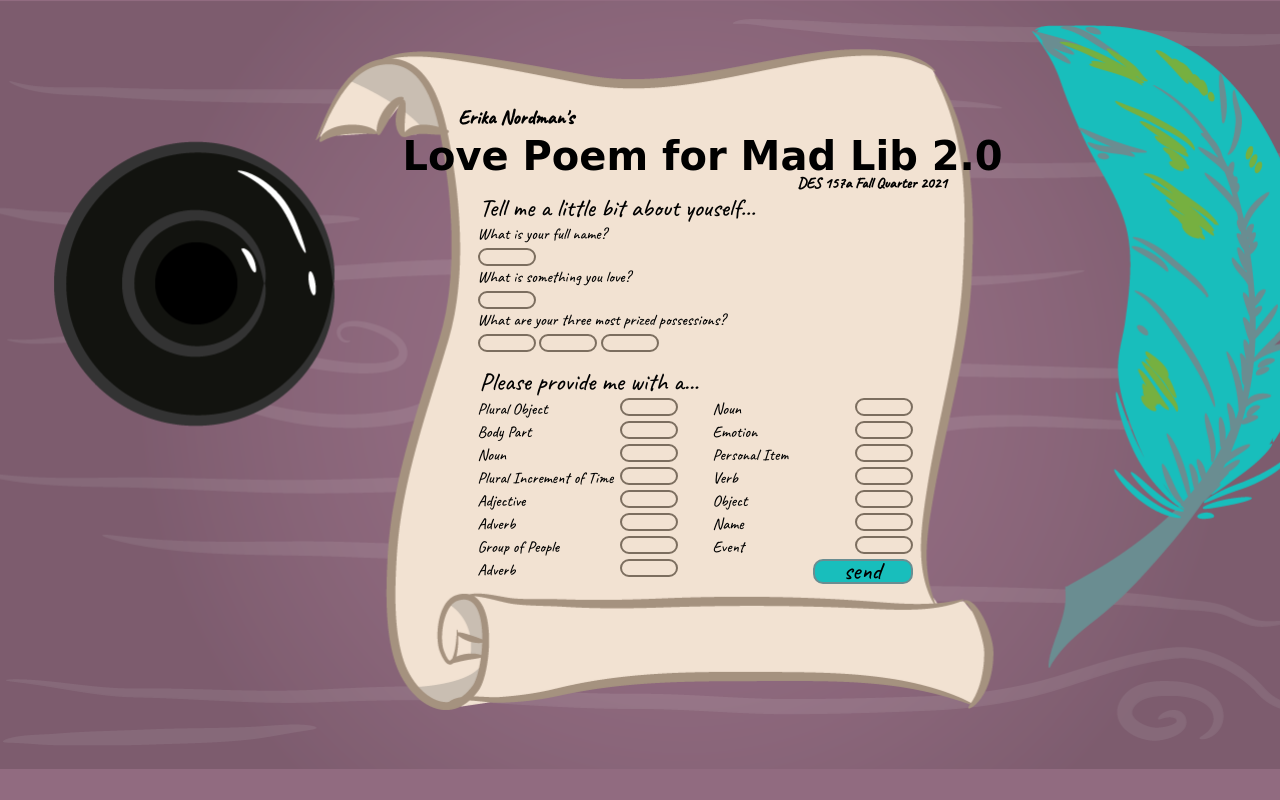
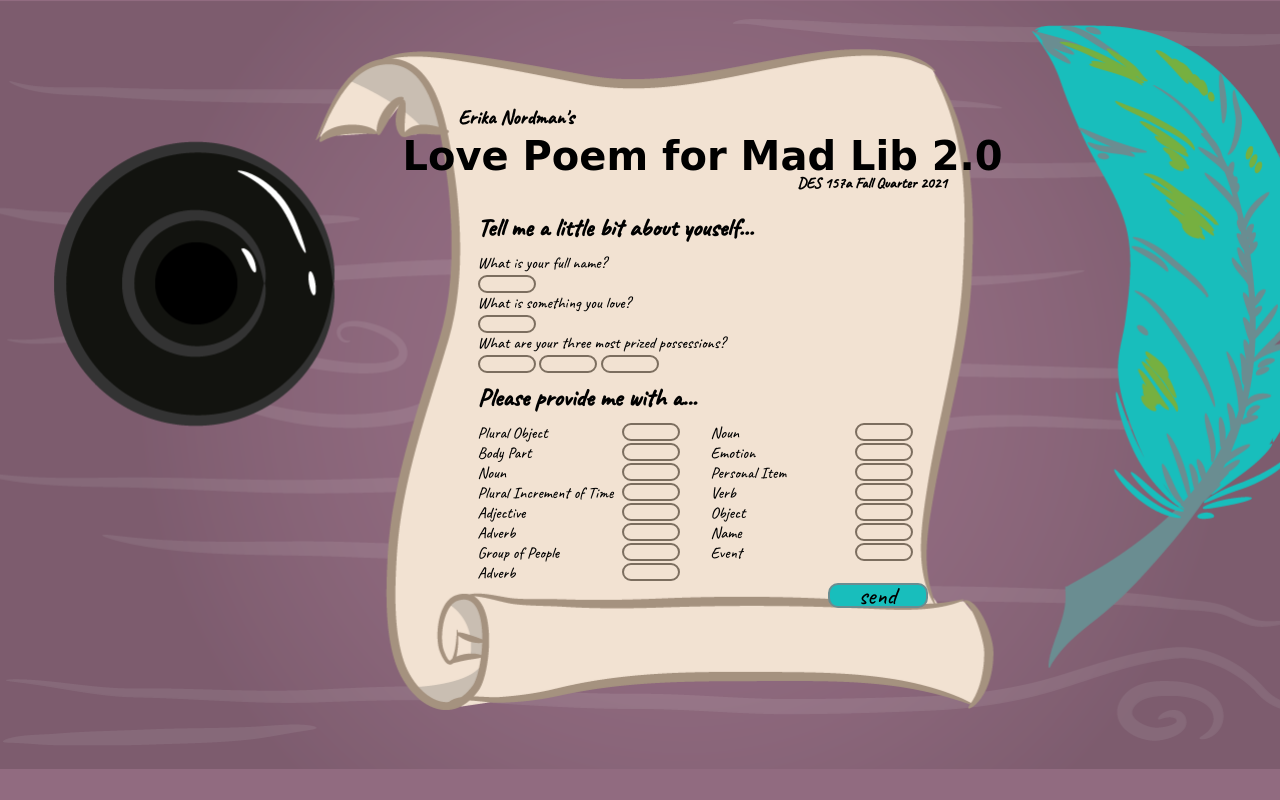
Before and after one commit to turnesol/turnesol.github.io, a plain HTML site: page des157a/madLibs2.0/index.html in a window 1280 px wide. Shown: the top 800 px of the page. Drawn offline with Linux system fonts and the light colour scheme; a web font is replaced by a local one.

Commit message:
home page created

```diff
--- a/des157a/madLibs2.0/index.html
+++ b/des157a/madLibs2.0/index.html
@@ -23,10 +23,11 @@
         <h2 id="date">DES 157a Fall Quarter 2021</h2>
     </header>
     <main>
-        <fieldset id="bigQestions">
+        <fieldset>
 
-            <legend for="yourName">Tell me a little bit about youself...</legend>
-            <form id="longForm">
+            <form id="madLibs">
+                <article>
+                    <h3>Tell me a little bit about youself...</h3>
                     <!-- yourName -->
                     <label for="yourName">What is your full name?</label>
                     <br>
@@ -42,91 +43,101 @@
                     <!-- threePrzdPoses -->
                     <label for="threePrzdPoses">What are your three most prized possessions?</label>
                     <br>
-                <input type="text" name="threePrzdPoses1" id="threePrzdPoses" required>
+                    <input type="text" name="threePrzdPoses1" id="threePrzdPoses1" required>
 
-                <input type="text" name="threePrzdPoses" id="threePrzdPoses" required>
+                    <input type="text" name="threePrzdPoses2" id="threePrzdPoses2" required>
 
-                <input type="text" name="threePrzdPoses" id="threePrzdPoses" required>
+                    <input type="text" name="threePrzdPoses3" id="threePrzdPoses3" required>
+                </article>
+
+                <!-- second half of form here -->
+
+                <article>
+                    <h3>Please provide me with a...</h3>
+
+                    <div id="secondQs">
+                        <!-- plurObject1 -->
+                        <label for="plurObject1">Plural Object</label>
+                        <input type="text" name="plurObject1" id="plurObject1" class="shortForm" required>
+                        <br>
+
+                        <!-- bodyPart2 -->
+                        <label for="bodyPart2">Body Part</label>
+                        <input type="text" name="bodyPart2" id="bodyPart2" class="shortForm" required>
+                        <br>
+
+                        <!-- noun3 -->
+                        <label for="noun3">Noun</label>
+                        <input type="text" name="noun3" id="noun3" class="shortForm" required>
+                        <br>
+
+                        <!-- plurIncrmntTime4 -->
+                        <label for="plurIncrmntTime4">Plural Increment of Time</label>
+                        <input type="text" name="plurIncrmntTime4" id="plurIncrmntTime4" class="shortForm" required>
+                        <br>
+
+                        <!-- adj5 -->
+                        <label for="adj5">Adjective</label>
+                        <input type="text" name="adj5" id="adj5" class="shortForm" required>
+                        <br>
+
+                        <!-- adv6 -->
+                        <label for="adv6">Adverb</label>
+                        <input type="text" name="adv6" id="adv6" class="shortForm" required>
+                        <br>
+
+                        <!-- groupOfPpl7 -->
+                        <label for="groupOfPpl7">Group of People</label>
+                        <input type="text" name="groupOfPpl7" id="groupOfPpl7" class="shortForm" required>
+                        <br>
+
+                        <!-- adv8 -->
+                        <label for="adv8">Adverb</label>
+                        <input type="text" name="adv8" id="adv8" class="shortForm" required>
+                        <br>
+
+                        <!-- noun9 -->
+                        <label for="noun9">Noun</label>
+                        <input type="text" name="noun9" id="noun9" class="shortForm" required>
+                        <br>
+
+                        <!-- emo10 -->
+                        <label for="emo10">Emotion</label>
+                        <input type="text" name="emo10" id="emo10" class="shortForm" required>
+                        <br>
+
+                        <!-- personalItem11 -->
+                        <label for="personalItem11">Personal Item</label>
+                        <input type="text" name="personalItem11" id="personalItem11" class="shortForm" required>
+                        <br>
+
+                        <!-- verb12 -->
+                        <label for="verb12">Verb</label>
+                        <input type="text" name="verb12" id="verb12" class="shortForm" required>
+                        <br>
+
+                        <!-- object13 -->
+                        <label for="object13">Object</label>
+                        <input type="text" name="object13" id="object13" class="shortForm" required>
+                        <br>
+
+                        <!-- name14 -->
+                        <label for="name14">Name</label>
+                        <input type="text" name="name14" id="name14" class="shortForm" required>
+                        <br>
+
+                        <!-- event15 -->
+                        <label for="event15">Event</label>
+                        <input type="text" name="event15" id="event15" class="shortForm" required>
+
+                    </div>
+
+                </article>
+
+                <input id="sendBtn" class="open" type="submit" value="send">
 
             </form>
 
-        </fieldset>
-
-        <fieldset id="wordInput">
-
-            <legend for=shortForm>Please provide me with a...</legend>
-            <form id="shortForm">
-                <!-- plurObject1 -->
-                <label for="plurObject1">Plural Object</label>
-                <input type="text" name="plurObject1" id="plurObject1" required>
-                <br>
-                <!-- bodyPart2 -->
-                <label for="bodyPart2">Body Part</label>
-                <input type="text" name="bodyPart2" id="bodyPart2" required>
-                <br>
-                <!-- noun3 -->
-                <label for="noun3">Noun</label>
-                <input type="text" name="noun3" id="noun3" required>
-                <br>
-                <!-- plurIncrmntTime4 -->
-                <label for="plurIncrmntTime4">Plural Increment of Time</label>
-                <input type="text" name="plurIncrmntTime4" id="plurIncrmntTime4" required>
-                <br>
-                <!-- adj5 -->
-                <label for="adj5">Adjective</label>
-                <input type="text" name="adj5" id="adj5" required>
-                <br>
-                <!-- adv6 -->
-                <label for="adv6">Adverb</label>
-                <input type="text" name="adv6" id="adv6" required>
-                <br>
-                <!-- groupOfPpl7 -->
-                <label for="groupOfPpl7">Group of People</label>
-                <input type="text" name="groupOfPpl7" id="groupOfPpl7" required>
-                <br>
-                <!-- adv8 -->
-                <label for="adv8">Adverb</label>
-                <input type="text" name="adv8" id="adv8" required>
-                <br>
-                <!-- noun9 -->
-                <label for="noun9">Noun</label>
-                <input type="text" name="noun9" id="noun9" required>
-                <br>
-                <!-- emo10 -->
-                <label for="emo10">Emotion</label>
-                <input type="text" name="emo10" id="emo10" required>
-                <br>
-                <!-- personalItem11 -->
-                <label for="personalItem11">Personal Item</label>
-                <input type="text" name="personalItem11" id="personalItem11" required>
-                <br>
-                <!-- verb12 -->
-                <label for="verb12">Verb</label>
-                <input type="text" name="verb12" id="verb12" required>
-                <br>
-                <!-- object13 -->
-                <label for="object13">Object</label>
-                <input type="text" name="object13" id="object13" required>
-                <br>
-                <!-- name14 -->
-                <label for="name14">Name</label>
-                <input type="text" name="name14" id="name14" required>
-                <br>
-                <!-- event15 -->
-                <label for="event15">Event</label>
-                <input type="text" name="event15" id="event15" required>
-
-                <input id="sendBtn" class="open" type="submit" value="send">
-
-                <!-- <p>Click <a href = "#" class = "open">Here</a></p> -->
-
-
-
-                <article id="madlib">
-
-                </article>
-
-            </form>
         </fieldset>
 
 
@@ -141,9 +152,10 @@
             </header>
 
             <main>
-                    <p id="poem">
-                        How do I love (LOVED ITEM NOUN)? Let me count the (OBJECT PLURAL). I love (LOVED ITEM NOUN) to the depth and breadth and height; My (PART OF BODY) can reach, when feeling out of sight; For the ends of being and ideal (NOUN). I love (LOVED ITEM NOUN) to the level of (PLURAL INCREMENT OF TIME); Most (ADJECTIVE) need, by sun and candle-light. I love (LOVED ITEM NOUN)  (ADVERB),  as (GROUP OF PEOPLE) strive for right. I love (LOVED ITEM NOUN) (ADVERB), as they turn from (NOUN). I love (LOVED ITEM NOUN) with the passion put to use; In my old (EMOTION), and with my (PERSONAL ITEM)’s faith. I love (LOVED ITEM NOUN) with a love I seemed to (VERB); With my lost (OBJECT). I love (LOVED ITEM NOUN) with the (MOST PRIZED POSSESSIONS), of all my life; and, if (NAME) choose, I shall but love (LOVED ITEM NOUN) better after (EVENT).</p>
+                <p id="poem"></p>
             </main>
+
+            <button id="replay">Play Again!</button>
 
         </article>
     </section>
--- a/des157a/madLibs2.0/styles.css
+++ b/des157a/madLibs2.0/styles.css
@@ -1,136 +1,142 @@
-body{
-    width:1389px;
-
-    background-color:#916B80;
+body {
+    width: 1389px;
+    background-color: #916B80;
     background-image: url(images/madLibsBackground01.png);
-    background-size:1368px;
-    background-repeat:no-repeat;
+    background-size: 1368px;
+    background-repeat: no-repeat;
 }
 
-header{
-    padding-top:80px;
+header {
+    padding-top: 80px;
     font-family: 'La Belle Aurore', cursive;
 }
-header h1{
-    text-align:center;
+
+header h1 {
+    text-align: center;
     line-height: 0px;
-    font-size:40px;
+    font-size: 40px;
 }
 
-header #name{
-    margin-left:450px;
+header #name {
+    margin-left: 450px;
     font-family: 'Caveat', cursive;
-    font-size:20px;
+    font-size: 20px;
 }
 
-header #date{
-    margin-right:450px;
-    text-align:right;
+header #date {
+    margin-right: 450px;
+    text-align: right;
     font-family: 'Caveat', cursive;
     line-height: 2px;
-    font-size:15px;
+    font-size: 15px;
 }
 
 
 /* form styling */
 
-
-
-#wordInput{
-    column-count:2;
-    column-gap:20px;
+input {
+    width: 50px;
+    height: 12px;
+    background-color: rgba(255, 255, 255, 0);
+    border: 2px solid #7C6E5F;
+    border-radius: 10px;
+    ;
 }
 
-input{
-    width:50px;
-    height:12px;
-    background-color:rgba(255, 255, 255, 0);
-    border:2px solid #7C6E5F;
-    border-radius: 10px;;
+#secondQs {
+    column-count: 2;
 }
 
-#shortForm input{
-    float:right;
-    margin-right:15px;
+.shortForm {
+    float: right;
+    margin-right: 15px;
 }
 
-
-fieldset{
-    margin:auto;
-    width:450px;
+fieldset {
+    margin: auto;
+    width: 450px;
     font-family: 'Caveat', cursive;
-    border-style:none;
+    border-style: none;
 }
 
-fieldset legend{
-    font-size:25px;
-    line-height:20px;
+h3 {
+    font-size: 25px;
+    line-height: 0px;
 }
 
-label{
-    line-height:23px;
+label {
+    line-height: 15px;
 }
 
-#wordInput{
-    margin-top:10px;
-}
-
-#sendBtn{
-    width:100px;
-    height:25px;
-    float:right;
-    margin-right: 500px;
-    background-color:#18BEBC;
-    border-color:#6A8D91;
-
+#sendBtn {
+    width: 100px;
+    height: 25px;
+    float: right;
+    background-color: #18BEBC;
+    border-color: #6A8D91;
     font-family: 'Caveat', cursive;
-    font-size:25px;
-    line-height:0px;
-    text-align:center;
+    font-size: 25px;
+    line-height: 0px;
+    text-align: center;
 }
 
 
 /* overlay styling */
 
 .hidden {
-    display:none;
+    display: none;
 }
 
 .showing {
-    display:block;
+    display: block;
 }
 
-#overlay{
-    position:absolute;
-    width:1389px;
+#overlay {
+    position: absolute;
+    width: 1389px;
     height: 766px;
-    top:0;
-    left:0;
+    top: 0;
+    left: 0;
     background-image: url(images/madLibsBackground02.png);
-    background-size:1368px;
-    background-repeat:no-repeat;
-    text-align:center;
+    background-size: 1368px;
+    background-repeat: no-repeat;
+    text-align: center;
 }
 
 #articleTitle {
-    padding-top:20px;
-    font-size:30px;
+    padding-top: 20px;
+    font-size: 30px;
 }
 
 #articleCredit {
-    font-size:20px;
-    line-height:0;
-    padding-bottom:20px;
+    font-size: 20px;
+    line-height: 0;
+    padding-bottom: 20px;
     font-family: 'Caveat', cursive;
-    width:500px;
-    margin:auto;
+    width: 500px;
+    margin: auto;
 }
 
-#poem{
-    margin-left:450px;
-    margin-right:460px;
-    line-height:25px;
-    text-align:left;
+#poem {
+    margin-left: 450px;
+    margin-right: 460px;
+    line-height: 35px;
+    text-align: left;
     font-size: 20px;
     font-family: 'Caveat', cursive;
 }
+
+#replay {
+    width: 150px;
+    height: 25px;
+    border-radius: 15px;
+    border: 2px solid #7C6E5F;
+    float: right;
+    margin-right: 500px;
+    background-color: #18BEBC;
+    border-color: #6A8D91;
+    font-family: 'Caveat', cursive;
+    font-size: 20px;
+    line-height: 0px;
+    text-align: center;
+}
```
Also changed, not shown: des157a/madLibs2.0/script.js (+24 -41 lines). Lines whose indentation alone changed are shown as unchanged.
